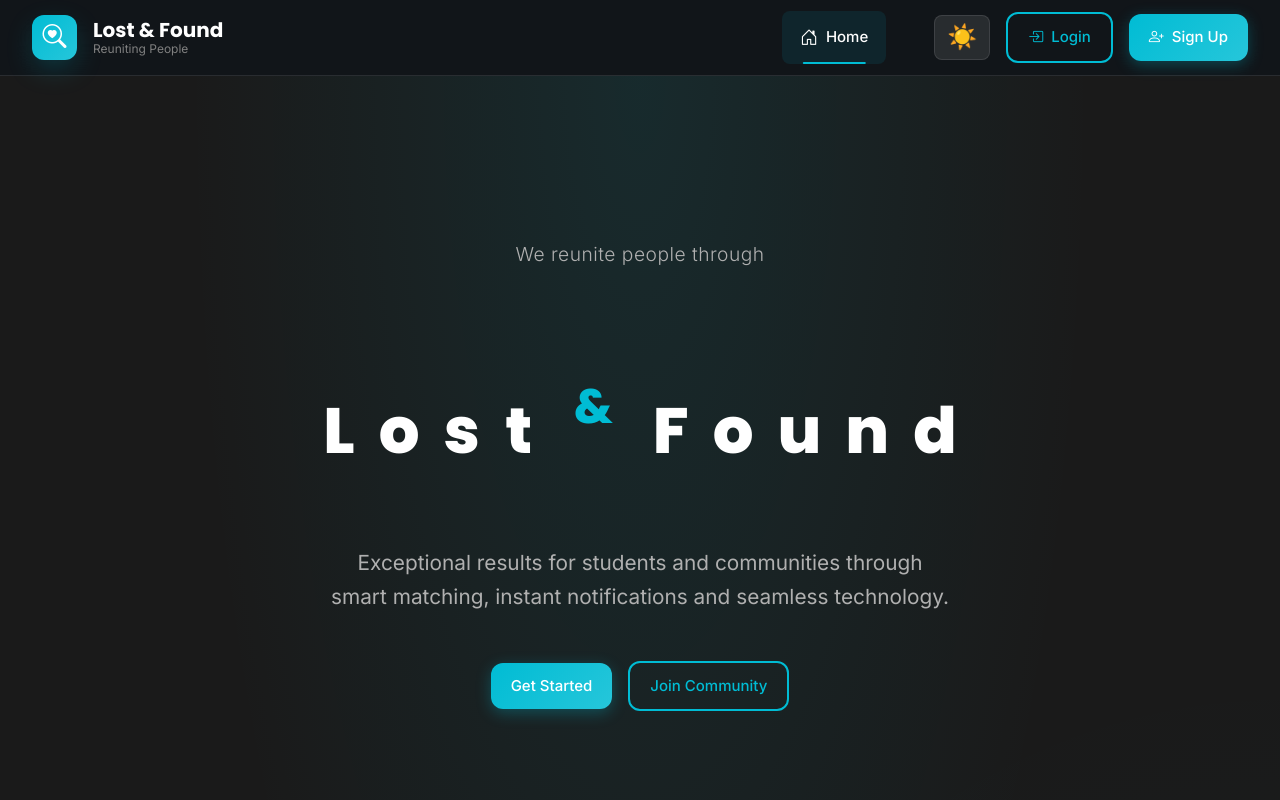
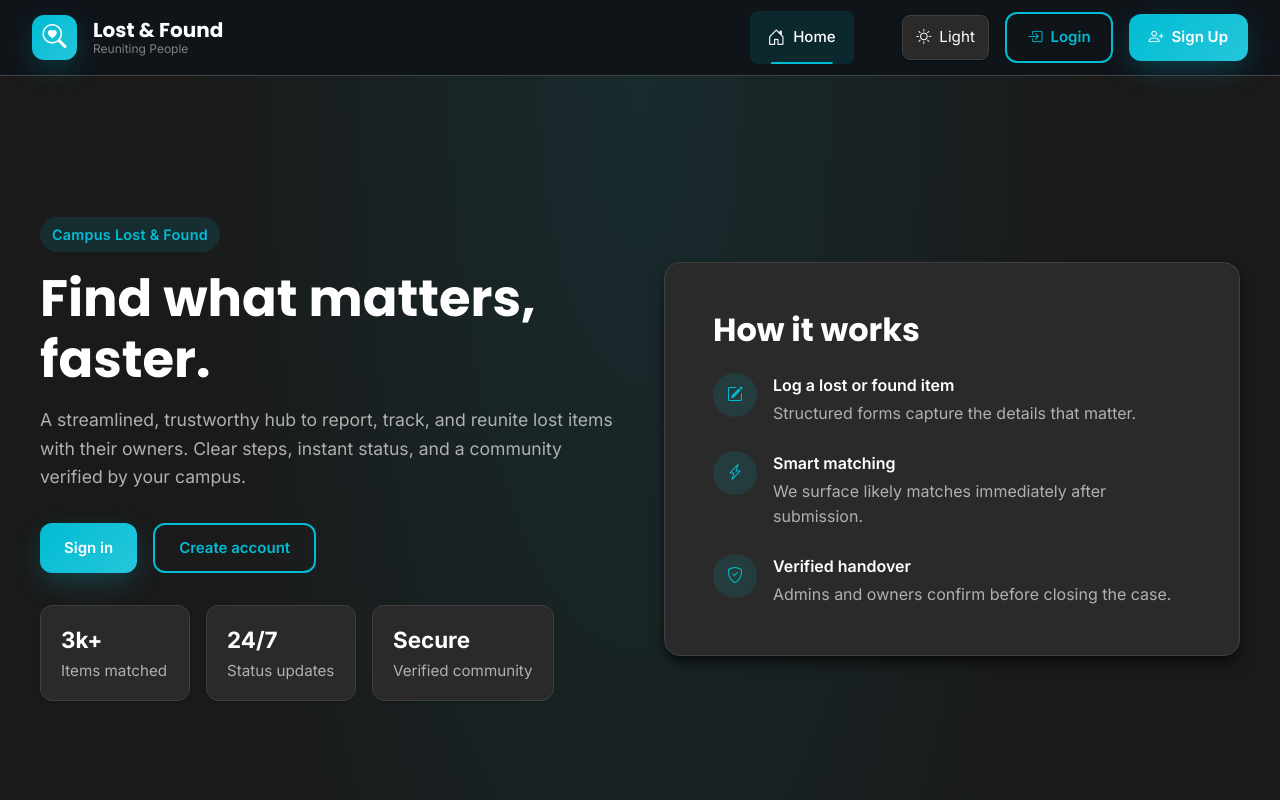
Before and after one commit to vishanthkannan/Lfound, a React (Vite) app in the folder frontend/: page / in a window 1280 px wide. Shown: the top 800 px of the page. Built offline with nearby package versions, Linux system fonts and the light colour scheme.

Commit message:
feat: updated home page components with improved UI

```diff
--- a/frontend/src/components/Navbar.css
+++ b/frontend/src/components/Navbar.css
@@ -5,16 +5,26 @@
   left: 0;
   right: 0;
   z-index: var(--z-sticky);
-  background: rgba(15, 20, 25, 0.8);
-  backdrop-filter: blur(20px);
-  border-bottom: 1px solid var(--border-primary);
+  background: var(--theme-card-bg);
+  backdrop-filter: blur(16px);
+  border-bottom: 1px solid var(--theme-border);
   transition: all var(--transition-base);
   padding: 0;
+  color: var(--theme-text);
 }
 
 .navbar-modern.scrolled {
-  background: rgba(15, 20, 25, 0.95);
   box-shadow: var(--shadow-md);
+}
+
+.dark-theme .navbar-modern {
+  background: rgba(15, 20, 25, 0.92);
+}
+
+.light-theme .navbar-modern {
+  background: rgba(255, 255, 255, 0.92);
+  border-bottom-color: var(--theme-border);
+  box-shadow: 0 10px 30px rgba(17, 24, 39, 0.08);
 }
 
 .navbar-container {
@@ -35,7 +45,7 @@
   align-items: center;
   gap: var(--spacing-md);
   text-decoration: none;
-  color: var(--text-primary);
+  color: var(--theme-text);
   font-weight: 700;
   transition: transform var(--transition-fast);
   flex-shrink: 0;
@@ -44,7 +54,7 @@
 
 .navbar-brand:hover {
   transform: scale(1.05);
-  color: var(--text-primary);
+  color: var(--theme-text);
 }
 
 .brand-icon {
@@ -69,7 +79,7 @@
 .brand-title {
   font-size: 1.25rem;
   font-weight: 700;
-  color: var(--text-primary);
+  color: var(--theme-text);
   font-family: var(--font-heading);
 }
 
@@ -144,7 +154,7 @@
   align-items: center;
   gap: 0.5rem;
   padding: 0.75rem 1.125rem;
-  color: var(--text-secondary);
+  color: var(--theme-text-muted);
   text-decoration: none;
   font-weight: 500;
   font-size: 0.9375rem;
@@ -160,13 +170,13 @@
 }
 
 .nav-link:hover {
-  color: var(--text-primary);
-  background: var(--bg-tertiary);
+  color: var(--theme-text);
+  background: rgba(0, 0, 0, 0.04);
 }
 
 .nav-link.active {
   color: var(--primary);
-  background: rgba(0, 188, 212, 0.1);
+  background: rgba(0, 188, 212, 0.12);
 }
 
 .nav-link.active::after {
@@ -206,29 +216,30 @@
 
 /* Theme Toggle Button */
 .theme-toggle-btn {
-  background: rgba(255, 255, 255, 0.1);
-  border: 1px solid var(--border-primary);
+  display: inline-flex;
+  align-items: center;
+  gap: 0.5rem;
+  background: var(--theme-card-bg);
+  border: 1px solid var(--theme-border);
   border-radius: var(--radius-md);
-  color: var(--text-primary);
-  font-size: 1.5rem;
-  padding: 0.5rem 0.75rem;
+  color: var(--theme-text);
+  font-size: 0.95rem;
+  padding: 0.6rem 0.85rem;
   cursor: pointer;
   transition: all var(--transition-fast);
-  display: flex;
-  align-items: center;
-  justify-content: center;
   min-width: 45px;
   height: 45px;
+  box-shadow: var(--shadow-sm);
 }
 
 .theme-toggle-btn:hover {
-  background: rgba(255, 255, 255, 0.2);
-  transform: scale(1.1);
+  background: var(--theme-bg);
+  transform: translateY(-1px);
   border-color: var(--primary);
 }
 
 .theme-toggle-btn:active {
-  transform: scale(0.95);
+  transform: translateY(0);
 }
 
 /* Responsive - Mobile Menu */
@@ -242,8 +253,8 @@
     top: 75px;
     left: 0;
     right: 0;
-    background: var(--bg-secondary);
-    border-top: 1px solid var(--border-primary);
+    background: var(--theme-card-bg);
+    border-top: 1px solid var(--theme-border);
     flex-direction: column !important;
     align-items: stretch;
     padding: var(--spacing-xl);
--- a/frontend/src/components/Navbar.jsx
+++ b/frontend/src/components/Navbar.jsx
@@ -107,7 +107,8 @@ const Navbar = ({ user, onLogout }) => {
               onClick={toggleTheme}
               title={isDarkTheme ? 'Switch to Light Mode' : 'Switch to Dark Mode'}
             >
-              {isDarkTheme ? '☀️' : '🌙'}
+              <i className={`bi ${isDarkTheme ? 'bi-sun' : 'bi-moon'}`}></i>
+              <span>{isDarkTheme ? 'Light' : 'Dark'}</span>
             </button>
             {user ? (
               <UserDropdown user={user} onLogout={onLogout} />
--- a/frontend/src/index.css
+++ b/frontend/src/index.css
@@ -129,246 +129,143 @@ body {
 /* Hero Section */
 .hero-section {
   min-height: 100vh;
-  display: flex;
-  align-items: center;
-  justify-content: center;
+  display: grid;
   position: relative;
   z-index: 1;
-  padding: 2rem 1rem;
+  padding: 3rem 1rem 5rem;
 }
 
-.hero-content {
-  text-align: center;
+.hero-grid {
+  display: grid;
+  grid-template-columns: repeat(auto-fit, minmax(320px, 1fr));
+  gap: var(--spacing-2xl);
+  align-items: center;
   max-width: 1200px;
   width: 100%;
-  animation: fadeInUp 1s ease-out;
+  margin: 0 auto;
+  animation: fadeInUp 0.8s ease;
 }
 
-/* Hero Tagline */
-.hero-tagline {
-  font-size: 1.2rem;
-  font-weight: 300;
-  color: var(--theme-text-muted);
-  margin-bottom: 2rem;
-  letter-spacing: 0.5px;
-  animation: fadeInUp 1s ease-out 0.2s both;
+.hero-copy h1 {
+  font-size: clamp(2.5rem, 4vw, 3.5rem);
+  margin-bottom: var(--spacing-md);
 }
 
-/* Creative Text Container */
-.hero-title-container {
-  margin: 3rem 0;
-  animation: fadeInUp 1s ease-out 0.4s both;
+.hero-lead {
+  color: var(--theme-text-muted);
+  font-size: 1.1rem;
+  max-width: 640px;
+  margin-bottom: var(--spacing-xl);
 }
 
-.creative-text {
-  display: flex;
-  justify-content: center;
+.eyebrow {
+  display: inline-flex;
   align-items: center;
-  flex-wrap: wrap;
   gap: 0.5rem;
-  margin-bottom: 2rem;
+  padding: 0.35rem 0.75rem;
+  background: rgba(0, 188, 212, 0.12);
+  color: var(--primary);
+  border-radius: var(--radius-full);
+  font-weight: 600;
+  font-size: 0.9rem;
+  margin-bottom: var(--spacing-md);
+  letter-spacing: 0.25px;
 }
 
-/* Individual Letter Styling */
-.letter {
-  position: relative;
-  display: inline-flex;
-  flex-direction: column;
-  align-items: center;
-  font-size: 4rem;
-  font-weight: 800;
-  font-family: 'Poppins', sans-serif;
-  color: var(--theme-text);
-  cursor: pointer;
-  transition: all 0.3s cubic-bezier(0.4, 0, 0.2, 1);
-  padding: 1rem 0.5rem;
-  border-radius: 12px;
+.cta-buttons {
+  display: flex;
+  gap: 1rem;
+  flex-wrap: wrap;
+  margin-bottom: var(--spacing-xl);
 }
 
-.letter:hover {
-  transform: translateY(-10px) scale(1.1);
-  color: var(--primary-teal);
-  text-shadow: 0 0 20px rgba(0, 188, 212, 0.5);
+.hero-meta {
+  display: flex;
+  flex-wrap: wrap;
+  gap: 1rem;
 }
 
-.letter-icon {
-  font-size: 1.5rem;
-  margin-bottom: 0.5rem;
-  opacity: 0;
-  transform: translateY(10px);
-  transition: all 0.3s cubic-bezier(0.4, 0, 0.2, 1);
+.meta-card {
+  background: var(--theme-card-bg);
+  border: 1px solid var(--theme-border);
+  border-radius: var(--radius-lg);
+  padding: 1rem 1.25rem;
+  min-width: 150px;
+  box-shadow: var(--shadow-sm);
 }
 
-.letter:hover .letter-icon {
-  opacity: 1;
-  transform: translateY(0);
+.meta-value {
+  display: block;
+  font-weight: 700;
+  font-size: 1.4rem;
+  color: var(--theme-text);
 }
 
-.letter-space {
-  font-size: 3rem;
-  margin: 0 1rem;
-  color: var(--primary-teal);
+.meta-label {
+  color: var(--theme-text-muted);
+  font-size: 0.95rem;
 }
 
-/* Hero Subtitle */
-.hero-subtitle {
-  font-size: 1.3rem;
-  font-weight: 400;
-  color: var(--theme-text-muted);
-  line-height: 1.6;
-  margin-bottom: 3rem;
-  animation: fadeInUp 1s ease-out 0.6s both;
+.hero-panel {
+  width: 100%;
 }
 
-/* User Welcome Section */
-.user-welcome {
-  animation: fadeInUp 1s ease-out 0.8s both;
+.panel-card {
+  background: var(--theme-card-bg);
+  border: 1px solid var(--theme-border);
+  border-radius: var(--radius-xl);
+  padding: var(--spacing-2xl);
+  box-shadow: var(--shadow-lg);
 }
 
-.welcome-card {
-  background: var(--theme-card-bg);
-  backdrop-filter: blur(20px);
-  border: 1px solid var(--theme-border);
-  border-radius: 20px;
-  padding: 2.5rem;
-  margin-bottom: 2rem;
-  box-shadow: var(--shadow-glass);
-  transition: all 0.3s cubic-bezier(0.4, 0, 0.2, 1);
-  position: relative;
-  overflow: hidden;
-  opacity: 0.9;
+.panel-card h3 {
+  margin-bottom: var(--spacing-lg);
 }
 
-.welcome-card::before {
-  content: '';
-  position: absolute;
-  top: 0;
-  left: 0;
-  right: 0;
-  height: 1px;
-  background: var(--gradient-primary);
-  opacity: 0.6;
+.panel-list {
+  list-style: none;
+  padding: 0;
+  margin: 0;
+  display: flex;
+  flex-direction: column;
+  gap: var(--spacing-lg);
 }
 
-.welcome-card:hover {
-  transform: translateY(-5px);
-  box-shadow: 0 12px 40px 0 rgba(31, 38, 135, 0.5);
+.panel-list li {
+  display: grid;
+  grid-template-columns: auto 1fr;
+  gap: var(--spacing-md);
+  align-items: start;
 }
 
-.welcome-icon {
-  font-size: 3rem;
-  margin-bottom: 1rem;
-  animation: bounce 2s infinite;
+.panel-label {
+  font-weight: 600;
+  color: var(--theme-text);
 }
 
-.welcome-card h3 {
-  color: var(--theme-text);
-  font-weight: 600;
-  margin-bottom: 1rem;
-  font-size: 1.5rem;
+.panel-list p {
+  margin: 0.15rem 0 0;
+  color: var(--theme-text-muted);
 }
 
-.welcome-card p {
-  color: var(--theme-text-muted);
-  margin-bottom: 1.5rem;
-  font-size: 1.1rem;
+.icon-circle {
+  width: 44px;
+  height: 44px;
+  border-radius: var(--radius-full);
+  display: grid;
+  place-items: center;
+  background: rgba(0, 188, 212, 0.12);
+  color: var(--primary);
 }
 
-.admin-badge {
-  background: var(--gradient-primary);
-  color: white;
-  padding: 0.5rem 1rem;
-  border-radius: 20px;
-  font-size: 0.9rem;
-  font-weight: 500;
-  display: inline-block;
-  box-shadow: 0 4px 15px rgba(0, 188, 212, 0.3);
-}
+@media (max-width: 992px) {
+  .hero-section {
+    padding-top: 2.5rem;
+  }
 
-/* Action Buttons */
-.action-buttons {
-  display: flex;
-  gap: 1rem;
-  justify-content: center;
-  flex-wrap: wrap;
-}
-
-.auth-buttons {
-  display: flex;
-  gap: 1rem;
-  justify-content: center;
-  flex-wrap: wrap;
-  animation: fadeInUp 1s ease-out 0.8s both;
-}
-
-/* Modern Button Styles */
-.btn {
-  padding: 1rem 2rem;
-  border-radius: 12px;
-  font-weight: 500;
-  font-size: 1.1rem;
-  text-decoration: none;
-  display: inline-flex;
-  align-items: center;
-  justify-content: center;
-  transition: all 0.3s cubic-bezier(0.4, 0, 0.2, 1);
-  border: none;
-  position: relative;
-  overflow: hidden;
-  min-width: 180px;
-}
-
-.btn::before {
-  content: '';
-  position: absolute;
-  top: 0;
-  left: -100%;
-  width: 100%;
-  height: 100%;
-  background: linear-gradient(90deg, transparent, rgba(255, 255, 255, 0.2), transparent);
-  transition: left 0.5s;
-}
-
-.btn:hover::before {
-  left: 100%;
-}
-
-.btn-primary {
-  background: var(--gradient-primary);
-  color: white;
-  box-shadow: 0 4px 15px rgba(0, 188, 212, 0.3);
-}
-
-.btn-primary:hover {
-  transform: translateY(-2px);
-  box-shadow: 0 8px 25px rgba(0, 188, 212, 0.4);
-  color: white;
-}
-
-.btn-secondary {
-  background: rgba(255, 255, 255, 0.1);
-  backdrop-filter: blur(10px);
-  border: var(--border-glass);
-  color: var(--text-primary);
-}
-
-.btn-secondary:hover {
-  transform: translateY(-2px);
-  background: rgba(255, 255, 255, 0.2);
-  color: var(--text-primary);
-}
-
-.btn-outline {
-  background: transparent;
-  border: 2px solid var(--primary-teal);
-  color: var(--primary-teal);
-}
-
-.btn-outline:hover {
-  background: var(--primary-teal);
-  color: white;
-  transform: translateY(-2px);
-  box-shadow: 0 8px 25px rgba(0, 188, 212, 0.3);
+  .hero-grid {
+    gap: var(--spacing-xl);
+  }
 }
 
 /* Features Section */
@@ -497,45 +394,12 @@ body {
 @media (max-width: 768px) {
   .hero-section {
     min-height: 90vh;
-    padding: 1rem;
+    padding: 1.5rem 1rem 3rem;
   }
 
-  .creative-text {
-    gap: 0.2rem;
-  }
-
-  .letter {
-    font-size: 2.5rem;
-    padding: 0.5rem 0.3rem;
-  }
-
-  .letter-icon {
-    font-size: 1rem;
-  }
-
-  .hero-tagline {
-    font-size: 1rem;
-  }
-
-  .hero-subtitle {
-    font-size: 1.1rem;
-    padding: 0 1rem;
-  }
-
-  .welcome-card {
-    padding: 2rem 1.5rem;
-    margin: 0 1rem 2rem;
-  }
-
-  .action-buttons,
-  .auth-buttons {
-    flex-direction: column;
-    align-items: center;
-  }
-
-  .btn {
+  .cta-buttons .btn {
     width: 100%;
-    max-width: 280px;
+    max-width: 320px;
   }
 
   .features-section {
@@ -554,20 +418,8 @@ body {
 }
 
 @media (max-width: 480px) {
-  .letter {
-    font-size: 2rem;
-  }
-
-  .hero-tagline {
-    font-size: 0.9rem;
-  }
-
-  .hero-subtitle {
-    font-size: 1rem;
-  }
-
-  .welcome-card h3 {
-    font-size: 1.3rem;
+  .hero-copy h1 {
+    font-size: 2.2rem;
   }
 
   .feature-card h3 {
--- a/frontend/src/pages/HomePage.jsx
+++ b/frontend/src/pages/HomePage.jsx
@@ -4,118 +4,109 @@ import { Link } from 'react-router-dom';
 const HomePage = ({ user }) => {
   return (
     <div className="modern-homepage">
-      {/* Hero Section */}
       <section className="hero-section">
-        <div className="hero-content">
-          <div className="hero-tagline">
-            We reunite people through
+        <div className="hero-grid">
+          <div className="hero-copy">
+            <span className="eyebrow">Campus Lost &amp; Found</span>
+            <h1>Find what matters, faster.</h1>
+            <p className="hero-lead">
+              A streamlined, trustworthy hub to report, track, and reunite lost items with their owners.
+              Clear steps, instant status, and a community verified by your campus.
+            </p>
+
+            <div className="cta-buttons">
+              {user ? (
+                <>
+                  <Link to="/lost" className="btn btn-primary">Report Lost Item</Link>
+                  <Link to="/found" className="btn btn-secondary">Report Found Item</Link>
+                </>
+              ) : (
+                <>
+                  <Link to="/login" className="btn btn-primary">Sign in</Link>
+                  <Link to="/signup" className="btn btn-outline">Create account</Link>
+                </>
+              )}
             </div>
 
-          <div className="hero-title-container">
-            <div className="creative-text">
-              <span className="letter letter-l">
-                <div className="letter-icon">📱</div>
-                L
-              </span>
-              <span className="letter letter-o">
-                <div className="letter-icon">🔍</div>
-                o
-              </span>
-              <span className="letter letter-s">
-                <div className="letter-icon">👤</div>
-                s
-              </span>
-              <span className="letter letter-t">
-                <div className="letter-icon">✨</div>
-                t
-              </span>
-              <span className="letter letter-space">&</span>
-              <span className="letter letter-f">
-                <div className="letter-icon">🎯</div>
-                F
-              </span>
-              <span className="letter letter-o2">
-                <div className="letter-icon">👥</div>
-                o
-              </span>
-              <span className="letter letter-u">
-                <div className="letter-icon">🏠</div>
-                u
-              </span>
-              <span className="letter letter-n">
-                <div className="letter-icon">💝</div>
-                n
-              </span>
-              <span className="letter letter-d">
-                <div className="letter-icon">🔄</div>
-                d
-              </span>
+            <div className="hero-meta">
+              <div className="meta-card">
+                <span className="meta-value">3k+</span>
+                <span className="meta-label">Items matched</span>
+              </div>
+              <div className="meta-card">
+                <span className="meta-value">24/7</span>
+                <span className="meta-label">Status updates</span>
+              </div>
+              <div className="meta-card">
+                <span className="meta-value">Secure</span>
+                <span className="meta-label">Verified community</span>
+              </div>
             </div>
           </div>
 
-          <div className="hero-subtitle">
-            Exceptional results for students and communities through
-            <br />
-            smart matching, instant notifications and seamless technology.
+          <div className="hero-panel">
+            <div className="panel-card">
+              <h3>How it works</h3>
+              <ul className="panel-list">
+                <li>
+                  <div className="icon-circle"><i className="bi bi-pencil-square"></i></div>
+                  <div>
+                    <span className="panel-label">Log a lost or found item</span>
+                    <p>Structured forms capture the details that matter.</p>
                   </div>
-
-          {user ? (
-            <div className="user-welcome">
-              <div className="welcome-card">
-                <div className="welcome-icon">👋</div>
-                <h3>Welcome back, {user.name}!</h3>
-                <p>Ready to help reunite people with their belongings?</p>
-                {user.role === 'admin' && (
-                  <span className="admin-badge">Admin Access</span>
-                )}
+                </li>
+                <li>
+                  <div className="icon-circle"><i className="bi bi-lightning-charge"></i></div>
+                  <div>
+                    <span className="panel-label">Smart matching</span>
+                    <p>We surface likely matches immediately after submission.</p>
                   </div>
-              <div className="action-buttons">
-                <Link to="/lost" className="btn btn-primary">Report Lost Item</Link>
-                <Link to="/found" className="btn btn-secondary">Report Found Item</Link>
+                </li>
+                <li>
+                  <div className="icon-circle"><i className="bi bi-shield-check"></i></div>
+                  <div>
+                    <span className="panel-label">Verified handover</span>
+                    <p>Admins and owners confirm before closing the case.</p>
+                  </div>
+                </li>
+              </ul>
             </div>
           </div>
-          ) : (
-            <div className="auth-buttons">
-              <Link to="/login" className="btn btn-primary">Get Started</Link>
-              <Link to="/signup" className="btn btn-outline">Join Community</Link>
-            </div>
-          )}
         </div>
       </section>
 
-      {/* Features Section */}
       <section className="features-section">
         <div className="container">
           <div className="row">
             <div className="col-md-4">
               <div className="feature-card">
-                <div className="feature-icon">🔍</div>
-                <h3>Smart Matching</h3>
-                <p>AI-powered system matches lost and found items automatically</p>
+                <div className="feature-icon"><i className="bi bi-magic"></i></div>
+                <h3>Smart matching</h3>
+                <p>Detailed tags and filters ensure lost and found reports connect quickly.</p>
               </div>
             </div>
             <div className="col-md-4">
               <div className="feature-card">
-                <div className="feature-icon">📧</div>
-                <h3>Instant Alerts</h3>
-                <p>Get notified immediately when your item is found</p>
+                <div className="feature-icon"><i className="bi bi-bell"></i></div>
+                <h3>Instant alerts</h3>
+                <p>Stay informed with timely updates every time a new match is detected.</p>
               </div>
             </div>
             <div className="col-md-4">
               <div className="feature-card">
-                <div className="feature-icon">🤝</div>
-                <h3>Community Driven</h3>
-                <p>Built by students, for students and the community</p>
+                <div className="feature-icon"><i className="bi bi-people"></i></div>
+                <h3>Built for campus</h3>
+                <p>Role-aware access, admin oversight, and a trustworthy community workflow.</p>
               </div>
             </div>
           </div>
         </div>
       </section>
-    {/* Modern Footer */}
+
       <footer className="modern-footer">
         <div className="footer-content">
           <p className="footer-text">
-          &copy; {new Date().getFullYear()} Lost &amp; Found | Made with <span className="footer-heart">♥</span> by Your Team
+            &copy; {new Date().getFullYear()} Lost &amp; Found | Purpose-built for your campus community
           </p>
           <div className="footer-links">
             <a href="/about">About</a>
```
Also changed, not shown: frontend/src/components/Auth.css (+9 -4 lines). Lines whose indentation alone changed are shown as unchanged.
